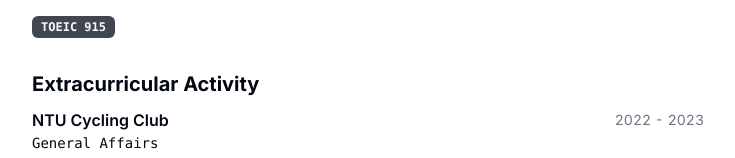
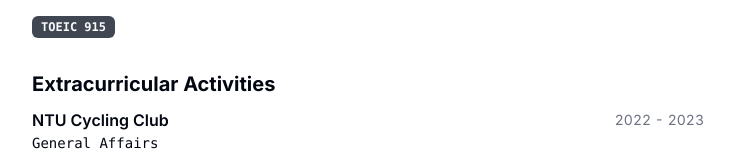
Before and after one commit to chueh0000/cv-english, a Next.js app: page / in a window 1280 px wide. Shown: the part 560-718 px from the top of the page, without its empty margins (272-1007 px from the left). Built offline with nearby package versions, Linux system fonts and the light colour scheme.

Commit message:
change layout name

```diff
--- a/src/app/page.tsx
+++ b/src/app/page.tsx
@@ -155,7 +155,7 @@ export default function Page() {
           </div>
         </Section>
         <Section>
-          <h2 className="text-xl font-bold">Extracurricular Activity</h2>
+          <h2 className="text-xl font-bold">Extracurricular Activities</h2>
           {RESUME_DATA.work.map((work) => {
             return (
               <Card key={work.company}>
```
